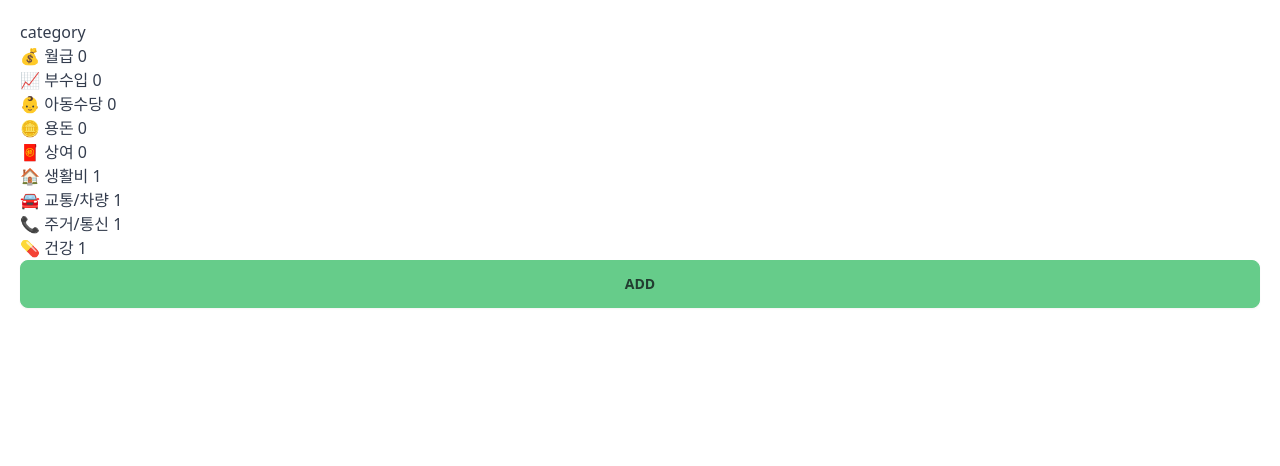
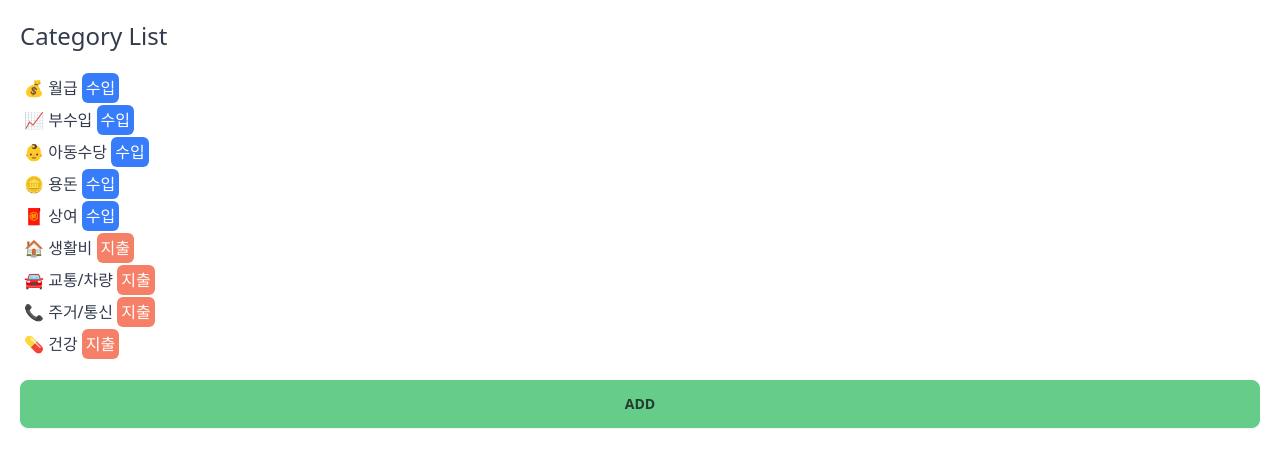
Before and after one commit to suhyeoonn/account-book, a SvelteKit app: page /category in a window 1280 px wide. Shown: the top 466 px of the page. Built offline with nearby package versions, Linux system fonts and the light colour scheme.

Commit message:
🎨 카테고리 리스트를 server.js에서 받도록 수정 및 리스트 디자인 변경

```diff
--- /dev/null
+++ b/src/routes/category/+page.server.ts
@@ -0,0 +1,7 @@
+import { CategoryModel } from '$lib/models/CategoryModel';
+
+export async function load() {
+	return {
+		categoryList: await new CategoryModel().fetchCategory()
+	};
+}
--- a/src/routes/category/+page.svelte
+++ b/src/routes/category/+page.svelte
@@ -1,22 +1,22 @@
 <script lang="ts">
-	import { CategoryModel } from '$lib/models/CategoryModel';
+	import { accountType, type cateogryType } from '$lib/types';
 
-	// TODO server.js에서 가져오도록 변경 https://learn.svelte.dev/tutorial/page-data
-	const cateogryModel = new CategoryModel();
-	const promise = cateogryModel.fetchCategory();
+	export let data: { categoryList: cateogryType[] };
 </script>
 
-<h1>category</h1>
-
-<!-- TODO category type class 추가 -->
-{#await promise}
-	<!-- TODO loading component -->
-	loading...
-{:then cateogryList}
-	<ul>
-		{#each cateogryList as category}
-			<li>{category.name} {category.type}</li>
-		{/each}
-	</ul>
-	<button class="btn btn-primary" on:click={() => (location.href = '/category/add')}>ADD</button>
-{/await}
+<h1 class="text-2xl mb-5">Category List</h1>
+<ul class="mb-5">
+	{#each data.categoryList as category}
+		<li class="p-1">
+			{category.name}
+			<!-- TODO accountType class 생성 -->
+			<span
+				class="text-white p-1 rounded-md"
+				class:bg-secondary={category.type === accountType.INPUT}
+				class:bg-accent={category.type === accountType.OUTPUT}
+				>{category.type === accountType.INPUT ? '수입' : '지출'}</span
+			>
+		</li>
+	{/each}
+</ul>
+<button class="btn btn-primary" on:click={() => (location.href = '/category/add')}>ADD</button>
```
